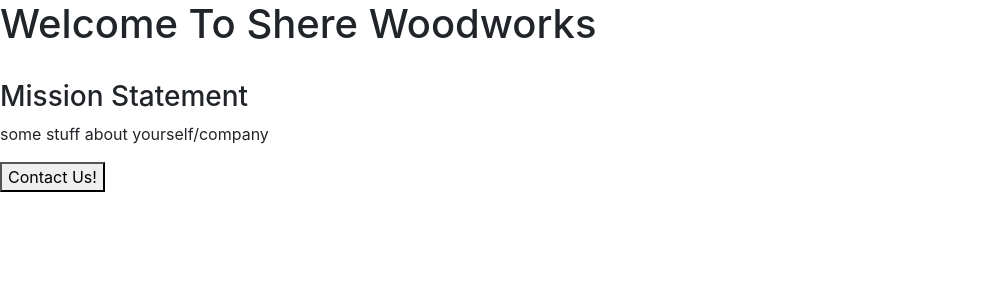
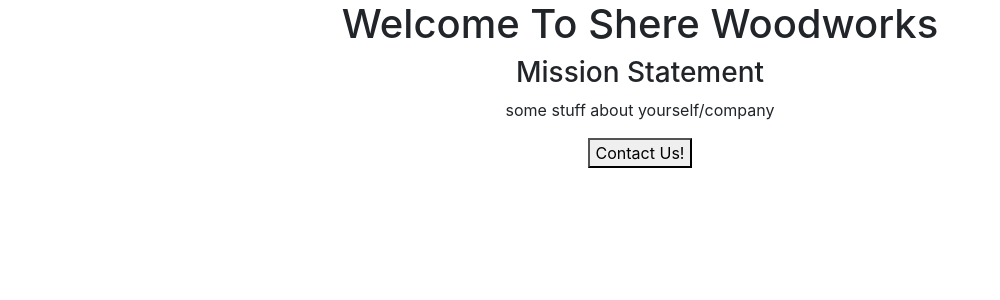
Before and after one commit to andrew041994/shere_woodworks, a React (Create React App) app in the folder project_frontend/: page / in a window 1280 px wide. Shown: the top 300 px of the page, without its empty margins (0-1000 px from the left). Built offline with nearby package versions, Linux system fonts and the light colour scheme.

Commit message:
refactor home page

```diff
--- a/project_frontend/src/containers/Home.js
+++ b/project_frontend/src/containers/Home.js
@@ -1,5 +1,6 @@
 import React, { Component } from 'react';
 import  { Link } from 'react-router-dom'
+import { Container, Row, Col } from "react-bootstrap";
 
 export default class Home extends Component {
 
@@ -8,14 +9,30 @@ export default class Home extends Component {
   render() {
     return (
       <div >
-          <h1>Welcome To Shere Woodworks</h1> <br></br>
-          <h3>Mission Statement</h3>
+        <Container fluid>
+         <Row className="justify-content-md-center">
+          <Col md="auto"><h1>Welcome To Shere Woodworks</h1></Col>
+         </Row>
+         <Row className="justify-content-md-center">
+          <Col  md="auto"> <h3>Mission Statement</h3></Col>
+         </Row>
+         <Row className="justify-content-md-center">
+          <Col  md="auto"><p>some stuff about yourself/company </p></Col>
+         </Row>
+         <Row className="justify-content-md-center">
+          <Col  md="auto"> <Link to="/contact">
+          <button>Contact Us!</button>
+          </Link></Col>
+         </Row>
 
-          <p>some stuff about yourself/company </p>
-          <Link to="/contact">
-          <button>Contact Us!</button>
-          </Link>
+        </Container>
 
+{/*
+
+
+
+
+           */}
 
 
 
```
Also changed, not shown: project_frontend/src/components/contact.js (+0 -7 lines), 1 other file (tests, documents, lock files or other folders).
